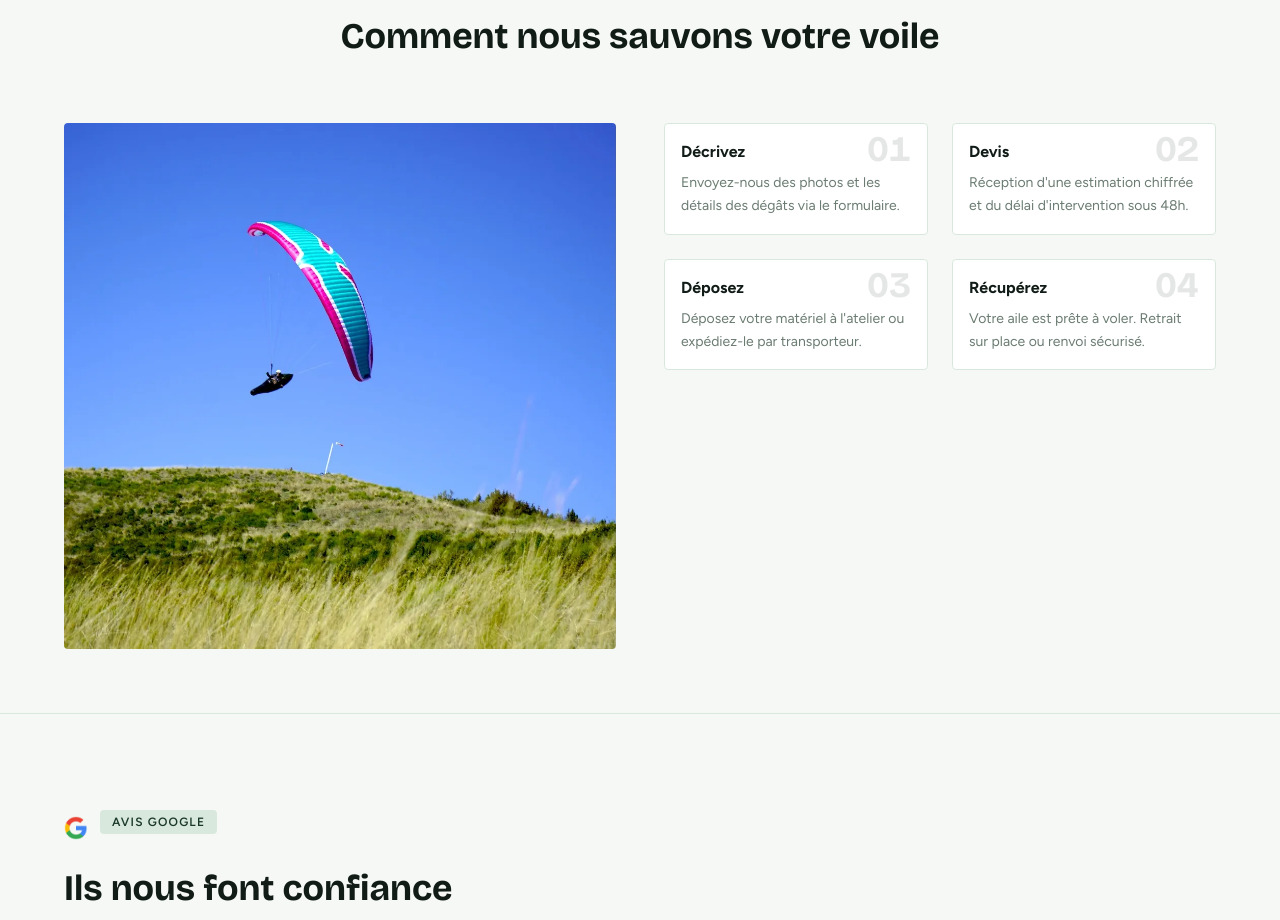
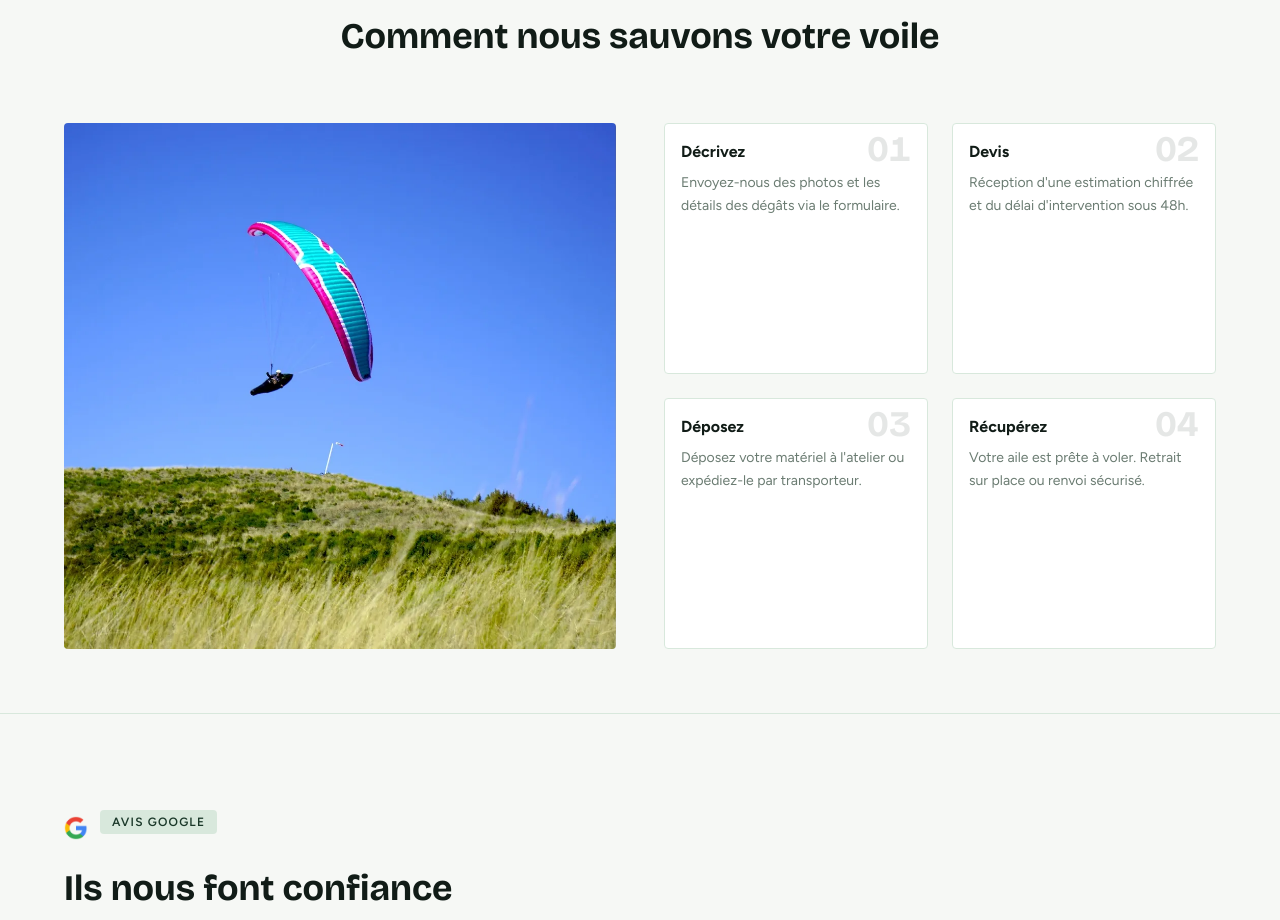
Before and after one commit to clementsbt/Parapente-rescue, a Next.js app: page / in a window 1280 px wide. Shown: the part 1691-2611 px from the top of the page. Built offline with nearby package versions, Linux system fonts and the light colour scheme.

Commit message:
fix: cartes même hauteur que l'image

```diff
--- a/src/app/page.tsx
+++ b/src/app/page.tsx
@@ -200,7 +200,7 @@ export default function Home() {
           </div>
 
           {/* Desktop: image left, cards right */}
-          <div className="hidden lg:grid lg:grid-cols-2 gap-12 items-start">
+          <div className="hidden lg:grid lg:grid-cols-2 gap-12 items-stretch">
             <ScrollEffect direction="left">
               <div className="relative h-full min-h-[400px] rounded-sm overflow-hidden" style={{ background: "#D8E8DC" }}>
                 <img
@@ -211,7 +211,7 @@ export default function Home() {
               </div>
             </ScrollEffect>
             <ScrollEffect direction="right">
-              <div className="grid grid-cols-2 gap-6">
+              <div className="grid grid-cols-2 gap-6 h-full">
                 {[
                   { n: "01", title: "Décrivez", desc: "Envoyez-nous des photos et les détails des dégâts via le formulaire." },
                   { n: "02", title: "Devis", desc: "Réception d'une estimation chiffrée et du délai d'intervention sous 48h." },
```
